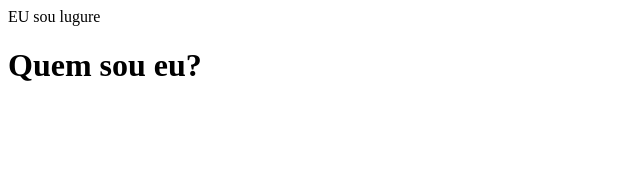
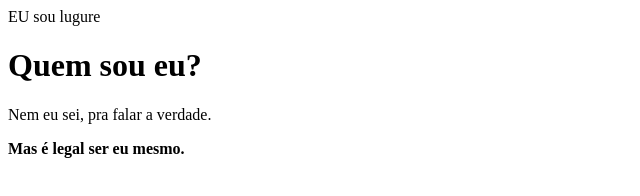
Before and after one commit to nizerdark/index.html, a plain HTML site: page index.html in a window 1280 px wide. Shown: the whole page, without its empty margins (0-640 px from the left). Drawn offline with Linux system fonts and the light colour scheme.

Commit message:
Update index.html

```diff
--- a/index.html
+++ b/index.html
@@ -3,4 +3,6 @@
   <head>EU sou lugure</head>
   <body>
     <h1>Quem sou eu?</h1>
+    <p>Nem eu sei, pra falar a verdade.</p>
+    <strong>Mas é legal ser eu mesmo.</strong>
   </body>
```
